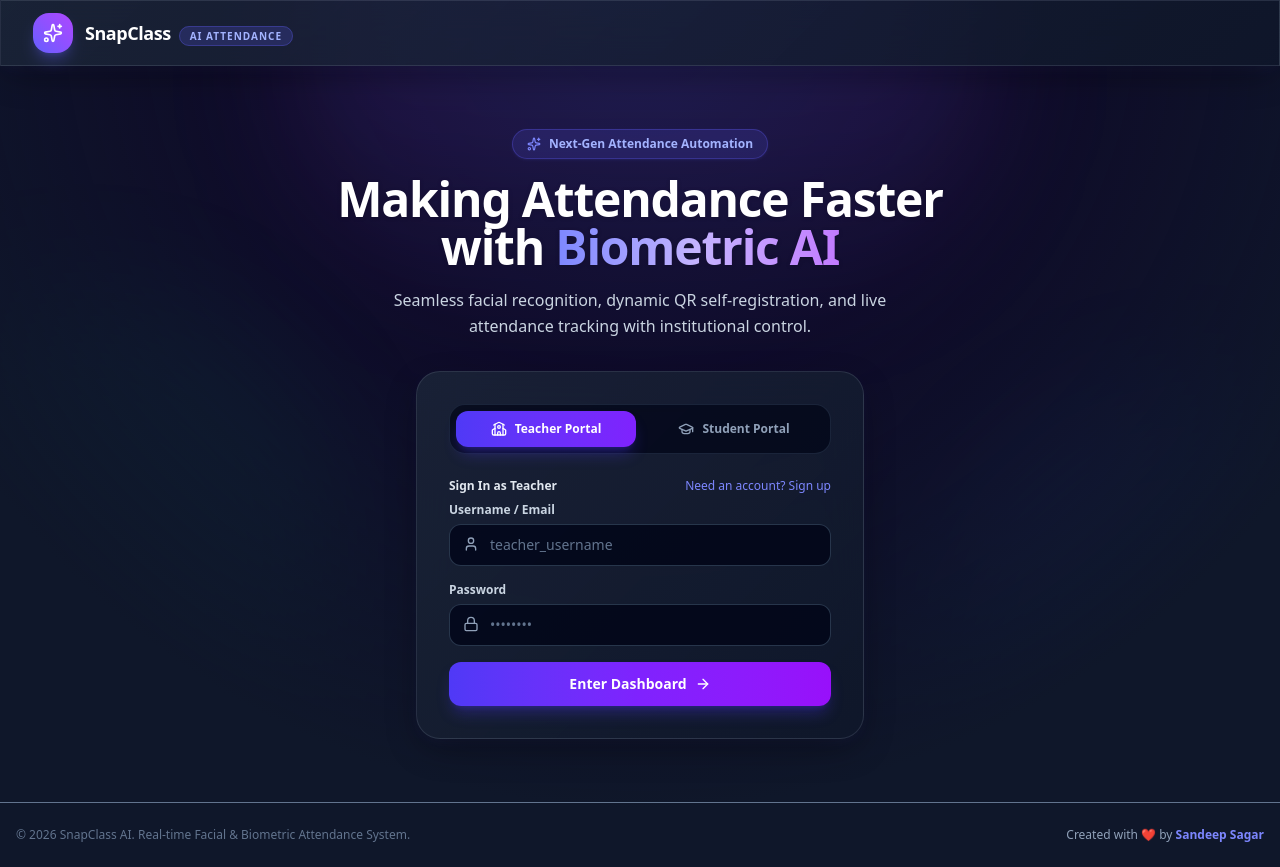
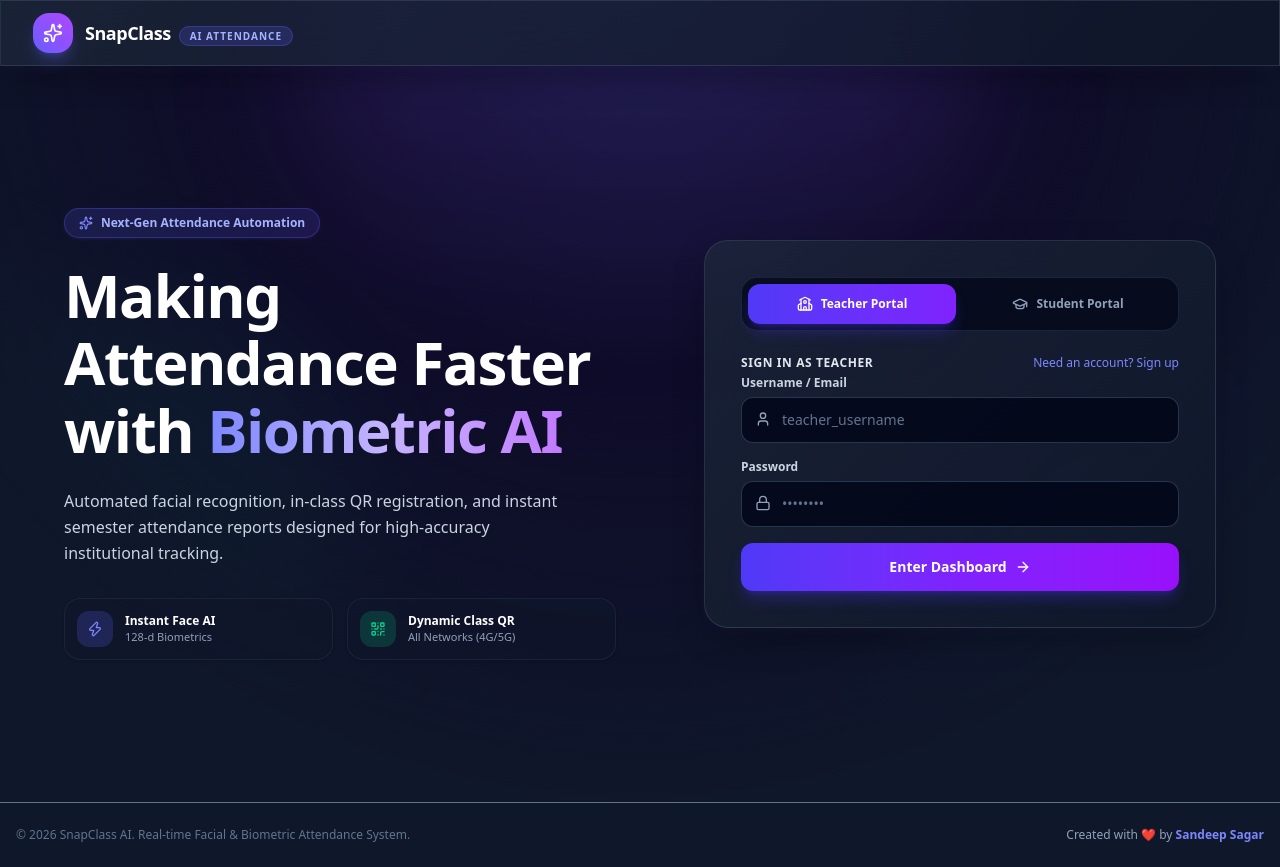
Before and after one commit to sandeepsagar18/snap_class_AI_system, a React (Vite) app in the folder frontend/: page / in a window 1280 px wide. Built offline with nearby package versions, Linux system fonts and the light colour scheme.

Commit message:
layout: implement spacious 2-column side-by-side landing page with expanded auth card

```diff
--- a/frontend/src/pages/LandingPage.jsx
+++ b/frontend/src/pages/LandingPage.jsx
@@ -2,7 +2,7 @@ import React, { useState } from 'react'
 import { useAuth } from '../context/AuthContext'
 import { teacherLogin, teacherSignup, studentLogin, registerStudentFull } from '../lib/api'
 import CameraCapture from '../components/CameraCapture'
-import { Sparkles, ArrowRight, School, GraduationCap, Lock, User, Mail, Hash, Calendar, Layers, GitBranch, Users, Loader2, ShieldCheck, AlertCircle } from 'lucide-react'
+import { Sparkles, ArrowRight, School, GraduationCap, Lock, User, Mail, Hash, Calendar, Layers, GitBranch, Users, Loader2, ShieldCheck, AlertCircle, CheckCircle, Zap, Shield, QrCode } from 'lucide-react'
 
 export default function LandingPage() {
   const [role, setRole] = useState('teacher') // 'teacher' | 'student'
@@ -99,26 +99,56 @@ export default function LandingPage() {
   }
 
   return (
-    <div className="min-h-[calc(100vh-4rem)] flex flex-col justify-center items-center px-4 py-12">
-      <div className="text-center max-w-2xl mb-8 relative">
-        <div className="inline-flex items-center gap-2 px-3.5 py-1.5 rounded-full bg-indigo-500/15 border border-indigo-500/30 text-indigo-300 text-xs font-semibold mb-4 shadow-sm shadow-indigo-500/10">
+    <div className="min-h-[calc(100vh-4rem)] flex items-center justify-center px-4 sm:px-6 lg:px-8 py-8 sm:py-12">
+      <div className="max-w-6xl w-full grid grid-cols-1 lg:grid-cols-12 gap-8 lg:gap-12 items-center">
+
+        {/* LEFT COLUMN: HERO HEADLINE & HIGHLIGHTS */}
+        <div className="lg:col-span-6 space-y-6 text-left">
+          <div className="inline-flex items-center gap-2 px-3.5 py-1.5 rounded-full bg-indigo-500/15 border border-indigo-500/30 text-indigo-300 text-xs font-semibold shadow-sm shadow-indigo-500/10">
             <Sparkles className="w-3.5 h-3.5 text-indigo-400" /> Next-Gen Attendance Automation
           </div>
-        <h1 className="text-4xl sm:text-5xl font-extrabold tracking-tight text-white mb-4 drop-shadow-sm">
+
+          <h1 className="text-4xl sm:text-5xl xl:text-6xl font-black tracking-tight text-white leading-[1.12]">
             Making Attendance Faster with <span className="bg-gradient-to-r from-indigo-400 via-violet-300 to-purple-400 bg-clip-text text-transparent">Biometric AI</span>
           </h1>
-        <p className="text-sm sm:text-base text-slate-300 max-w-xl mx-auto leading-relaxed">
-          Seamless facial recognition, dynamic QR self-registration, and live attendance tracking with institutional control.
+
+          <p className="text-sm sm:text-base text-slate-300 leading-relaxed max-w-lg">
+            Automated facial recognition, in-class QR registration, and instant semester attendance reports designed for high-accuracy institutional tracking.
           </p>
+
+          {/* Feature Highlights Grid */}
+          <div className="grid grid-cols-1 sm:grid-cols-2 gap-3.5 pt-2">
+            <div className="flex items-center gap-3 p-3 rounded-2xl bg-slate-900/60 border border-slate-800/80 shadow-sm">
+              <div className="w-9 h-9 rounded-xl bg-indigo-500/20 text-indigo-400 flex items-center justify-center shrink-0">
+                <Zap className="w-4 h-4" />
+              </div>
+              <div>
+                <div className="text-xs font-bold text-white">Instant Face AI</div>
+                <div className="text-[11px] text-slate-400">128-d Biometrics</div>
+              </div>
             </div>
 
-      <div className={`w-full ${isStudentRegister ? 'max-w-xl' : 'max-w-md'} glass-panel rounded-3xl p-6 sm:p-8 border border-slate-700/60 shadow-2xl relative transition-all duration-300 bg-slate-900/80`}>
+            <div className="flex items-center gap-3 p-3 rounded-2xl bg-slate-900/60 border border-slate-800/80 shadow-sm">
+              <div className="w-9 h-9 rounded-xl bg-emerald-500/20 text-emerald-400 flex items-center justify-center shrink-0">
+                <QrCode className="w-4 h-4" />
+              </div>
+              <div>
+                <div className="text-xs font-bold text-white">Dynamic Class QR</div>
+                <div className="text-[11px] text-slate-400">All Networks (4G/5G)</div>
+              </div>
+            </div>
+          </div>
+        </div>
+
+        {/* RIGHT COLUMN: EXPANDED AUTHENTICATION BOX */}
+        <div className="lg:col-span-6 w-full flex justify-center lg:justify-end">
+          <div className={`w-full ${isStudentRegister ? 'max-w-xl' : 'max-w-lg'} glass-panel rounded-3xl p-6 sm:p-9 border border-slate-700/60 shadow-2xl relative transition-all duration-300 bg-slate-900/90`}>
             {/* Portal switch tabs */}
             <div className="grid grid-cols-2 gap-2 p-1.5 bg-slate-950/70 rounded-2xl border border-slate-800/90 mb-6">
               <button
                 type="button"
                 onClick={() => { setRole('teacher'); setError(''); }}
-            className={`flex items-center justify-center gap-2 py-2.5 rounded-xl text-xs font-bold transition-all cursor-pointer ${
+                className={`flex items-center justify-center gap-2 py-3 rounded-xl text-xs font-bold transition-all cursor-pointer ${
                   role === 'teacher'
                     ? 'bg-gradient-to-r from-indigo-600 to-violet-600 text-white shadow-lg shadow-indigo-600/30'
                     : 'text-slate-400 hover:text-white'
@@ -130,7 +160,7 @@ export default function LandingPage() {
               <button
                 type="button"
                 onClick={() => { setRole('student'); setError(''); }}
-            className={`flex items-center justify-center gap-2 py-2.5 rounded-xl text-xs font-bold transition-all cursor-pointer ${
+                className={`flex items-center justify-center gap-2 py-3 rounded-xl text-xs font-bold transition-all cursor-pointer ${
                   role === 'student'
                     ? 'bg-gradient-to-r from-indigo-600 to-violet-600 text-white shadow-lg shadow-indigo-600/30'
                     : 'text-slate-400 hover:text-white'
@@ -150,8 +180,8 @@ export default function LandingPage() {
 
             {role === 'teacher' ? (
               <form onSubmit={handleTeacherAuth} className="space-y-4">
-            <div className="flex items-center justify-between mb-2">
-              <span className="text-xs font-semibold text-slate-200">
+                <div className="flex items-center justify-between mb-1">
+                  <span className="text-xs font-bold text-slate-200 uppercase tracking-wider">
                     {isSignUp ? 'Create Teacher Account' : 'Sign In as Teacher'}
                   </span>
                   <button
@@ -167,13 +197,13 @@ export default function LandingPage() {
                   <div>
                     <label className="block text-xs font-semibold text-slate-300 mb-1.5">Full Name</label>
                     <div className="relative">
-                  <User className="w-4 h-4 text-slate-400 absolute left-3.5 top-3" />
+                      <User className="w-4 h-4 text-slate-400 absolute left-3.5 top-3.5" />
                       <input
                         type="text"
                         placeholder="Prof. Alex Smith"
                         value={name}
                         onChange={(e) => setName(e.target.value)}
-                    className="w-full bg-slate-950/80 border border-slate-700/80 rounded-xl pl-10 pr-4 py-2.5 text-sm text-white placeholder-slate-500 focus:outline-none focus:border-indigo-500 focus:ring-1 focus:ring-indigo-500"
+                        className="w-full bg-slate-950/80 border border-slate-700/80 rounded-xl pl-10 pr-4 py-3 text-sm text-white placeholder-slate-500 focus:outline-none focus:border-indigo-500 focus:ring-1 focus:ring-indigo-500"
                       />
                     </div>
                   </div>
@@ -182,13 +212,13 @@ export default function LandingPage() {
                 <div>
                   <label className="block text-xs font-semibold text-slate-300 mb-1.5">Username / Email</label>
                   <div className="relative">
-                <User className="w-4 h-4 text-slate-400 absolute left-3.5 top-3" />
+                    <User className="w-4 h-4 text-slate-400 absolute left-3.5 top-3.5" />
                     <input
                       type="text"
                       placeholder="teacher_username"
                       value={username}
                       onChange={(e) => setUsername(e.target.value)}
-                  className="w-full bg-slate-950/80 border border-slate-700/80 rounded-xl pl-10 pr-4 py-2.5 text-sm text-white placeholder-slate-500 focus:outline-none focus:border-indigo-500 focus:ring-1 focus:ring-indigo-500"
+                      className="w-full bg-slate-950/80 border border-slate-700/80 rounded-xl pl-10 pr-4 py-3 text-sm text-white placeholder-slate-500 focus:outline-none focus:border-indigo-500 focus:ring-1 focus:ring-indigo-500"
                     />
                   </div>
                 </div>
@@ -196,13 +226,13 @@ export default function LandingPage() {
                 <div>
                   <label className="block text-xs font-semibold text-slate-300 mb-1.5">Password</label>
                   <div className="relative">
-                <Lock className="w-4 h-4 text-slate-400 absolute left-3.5 top-3" />
+                    <Lock className="w-4 h-4 text-slate-400 absolute left-3.5 top-3.5" />
                     <input
                       type="password"
                       placeholder="••••••••"
                       value={password}
                       onChange={(e) => setPassword(e.target.value)}
-                  className="w-full bg-slate-950/80 border border-slate-700/80 rounded-xl pl-10 pr-4 py-2.5 text-sm text-white placeholder-slate-500 focus:outline-none focus:border-indigo-500 focus:ring-1 focus:ring-indigo-500"
+                      className="w-full bg-slate-950/80 border border-slate-700/80 rounded-xl pl-10 pr-4 py-3 text-sm text-white placeholder-slate-500 focus:outline-none focus:border-indigo-500 focus:ring-1 focus:ring-indigo-500"
                     />
                   </div>
                 </div>
@@ -210,7 +240,7 @@ export default function LandingPage() {
                 <button
                   type="submit"
                   disabled={loading}
-              className="w-full mt-2 flex items-center justify-center gap-2 py-3 rounded-xl bg-gradient-to-r from-indigo-600 via-violet-600 to-purple-600 hover:from-indigo-500 hover:to-purple-500 text-white font-bold text-sm transition-all shadow-lg shadow-indigo-600/30 cursor-pointer disabled:opacity-50"
+                  className="w-full mt-2 flex items-center justify-center gap-2 py-3.5 rounded-xl bg-gradient-to-r from-indigo-600 via-violet-600 to-purple-600 hover:from-indigo-500 hover:to-purple-500 text-white font-bold text-sm transition-all shadow-lg shadow-indigo-600/30 cursor-pointer disabled:opacity-50"
                 >
                   {loading ? (
                     <Loader2 className="w-4 h-4 animate-spin" />
@@ -224,13 +254,13 @@ export default function LandingPage() {
               </form>
             ) : (
               <form onSubmit={handleStudentAuth} className="space-y-4">
-            <div className="flex items-center justify-between mb-2">
+                <div className="flex items-center justify-between mb-1">
                   <div>
-                <span className="text-xs font-semibold text-slate-200 flex items-center gap-1.5">
+                    <span className="text-xs font-bold text-slate-200 flex items-center gap-1.5 uppercase tracking-wider">
                       <ShieldCheck className="w-4 h-4 text-emerald-400" />
-                  {isStudentRegister ? 'New Student Registration' : 'Secure Student Portal Access'}
+                      {isStudentRegister ? 'New Student Registration' : 'Student Portal'}
                     </span>
-                <p className="text-xs text-slate-400 mt-0.5">
+                    <p className="text-[11px] text-slate-400 mt-0.5">
                       {isStudentRegister ? 'Register your profile & live face photo' : 'Sign in using your College Email & Password'}
                     </p>
                   </div>
@@ -255,7 +285,7 @@ export default function LandingPage() {
                             placeholder="Aman Verma"
                             value={studentName}
                             onChange={(e) => setStudentName(e.target.value)}
-                        className="w-full bg-slate-950/80 border border-slate-700/80 rounded-xl pl-10 pr-3.5 py-2 text-xs text-white placeholder-slate-500 focus:outline-none focus:border-indigo-500"
+                            className="w-full bg-slate-950/80 border border-slate-700/80 rounded-xl pl-10 pr-3.5 py-2.5 text-xs text-white placeholder-slate-500 focus:outline-none focus:border-indigo-500"
                             required
                           />
                         </div>
@@ -270,7 +300,7 @@ export default function LandingPage() {
                             placeholder="2023021001"
                             value={studentRollNo}
                             onChange={(e) => setStudentRollNo(e.target.value)}
-                        className="w-full bg-slate-950/80 border border-slate-700/80 rounded-xl pl-10 pr-3.5 py-2 text-xs text-white placeholder-slate-500 focus:outline-none focus:border-indigo-500 font-mono"
+                            className="w-full bg-slate-950/80 border border-slate-700/80 rounded-xl pl-10 pr-3.5 py-2.5 text-xs text-white placeholder-slate-500 focus:outline-none focus:border-indigo-500 font-mono"
                             required
                           />
                         </div>
@@ -287,7 +317,7 @@ export default function LandingPage() {
                             placeholder="aman.2023@college.edu"
                             value={studentEmail}
                             onChange={(e) => setStudentEmail(e.target.value)}
-                        className="w-full bg-slate-950/80 border border-slate-700/80 rounded-xl pl-10 pr-3.5 py-2 text-xs text-white placeholder-slate-500 focus:outline-none focus:border-indigo-500"
+                            className="w-full bg-slate-950/80 border border-slate-700/80 rounded-xl pl-10 pr-3.5 py-2.5 text-xs text-white placeholder-slate-500 focus:outline-none focus:border-indigo-500"
                             required
                           />
                         </div>
@@ -302,7 +332,7 @@ export default function LandingPage() {
                             placeholder="••••••••"
                             value={studentPassword}
                             onChange={(e) => setStudentPassword(e.target.value)}
-                        className="w-full bg-slate-950/80 border border-slate-700/80 rounded-xl pl-10 pr-3.5 py-2 text-xs text-white placeholder-slate-500 focus:outline-none focus:border-indigo-500"
+                            className="w-full bg-slate-950/80 border border-slate-700/80 rounded-xl pl-10 pr-3.5 py-2.5 text-xs text-white placeholder-slate-500 focus:outline-none focus:border-indigo-500"
                             required
                           />
                         </div>
@@ -352,13 +382,13 @@ export default function LandingPage() {
                     <div>
                       <label className="block text-xs font-semibold text-slate-300 mb-1.5">College Email ID</label>
                       <div className="relative">
-                    <Mail className="w-4 h-4 text-slate-400 absolute left-3.5 top-3" />
+                        <Mail className="w-4 h-4 text-slate-400 absolute left-3.5 top-3.5" />
                         <input
                           type="text"
                           placeholder="student@college.edu or Roll Number"
                           value={studentEmail}
                           onChange={(e) => setStudentEmail(e.target.value)}
-                      className="w-full bg-slate-950/80 border border-slate-700/80 rounded-xl pl-10 pr-4 py-2.5 text-sm text-white placeholder-slate-500 focus:outline-none focus:border-indigo-500 focus:ring-1 focus:ring-indigo-500"
+                          className="w-full bg-slate-950/80 border border-slate-700/80 rounded-xl pl-10 pr-4 py-3 text-sm text-white placeholder-slate-500 focus:outline-none focus:border-indigo-500 focus:ring-1 focus:ring-indigo-500"
                           required
                         />
                       </div>
@@ -367,19 +397,19 @@ export default function LandingPage() {
                     <div>
                       <label className="block text-xs font-semibold text-slate-300 mb-1.5">Password</label>
                       <div className="relative">
-                    <Lock className="w-4 h-4 text-slate-400 absolute left-3.5 top-3" />
+                        <Lock className="w-4 h-4 text-slate-400 absolute left-3.5 top-3.5" />
                         <input
                           type="password"
                           placeholder="••••••••"
                           value={studentPassword}
                           onChange={(e) => setStudentPassword(e.target.value)}
-                      className="w-full bg-slate-950/80 border border-slate-700/80 rounded-xl pl-10 pr-4 py-2.5 text-sm text-white placeholder-slate-500 focus:outline-none focus:border-indigo-500 focus:ring-1 focus:ring-indigo-500"
+                          className="w-full bg-slate-950/80 border border-slate-700/80 rounded-xl pl-10 pr-4 py-3 text-sm text-white placeholder-slate-500 focus:outline-none focus:border-indigo-500 focus:ring-1 focus:ring-indigo-500"
                           required
                         />
                       </div>
                     </div>
 
-                <div className="p-3 rounded-2xl bg-slate-950/60 border border-slate-800 text-[11px] text-slate-300 flex items-center gap-2">
+                    <div className="p-3.5 rounded-2xl bg-slate-950/60 border border-slate-800 text-[11px] text-slate-300 flex items-center gap-2.5">
                       <ShieldCheck className="w-4 h-4 text-indigo-400 shrink-0" />
                       <span>Unregistered students cannot access the portal. Contact your instructor or click <b>"New student? Register"</b> to create an account.</span>
                     </div>
@@ -389,7 +419,7 @@ export default function LandingPage() {
                 <button
                   type="submit"
                   disabled={loading}
-              className="w-full mt-3 flex items-center justify-center gap-2 py-3 rounded-xl bg-gradient-to-r from-indigo-600 via-violet-600 to-purple-600 hover:from-indigo-500 hover:to-purple-500 text-white font-bold text-sm transition-all shadow-lg shadow-indigo-600/30 cursor-pointer disabled:opacity-50"
+                  className="w-full mt-3 flex items-center justify-center gap-2 py-3.5 rounded-xl bg-gradient-to-r from-indigo-600 via-violet-600 to-purple-600 hover:from-indigo-500 hover:to-purple-500 text-white font-bold text-sm transition-all shadow-lg shadow-indigo-600/30 cursor-pointer disabled:opacity-50"
                 >
                   {loading ? (
                     <Loader2 className="w-4 h-4 animate-spin" />
@@ -404,5 +434,8 @@ export default function LandingPage() {
             )}
           </div>
         </div>
+
+      </div>
+    </div>
   )
 }
```
Lines whose indentation alone changed are shown as unchanged.
